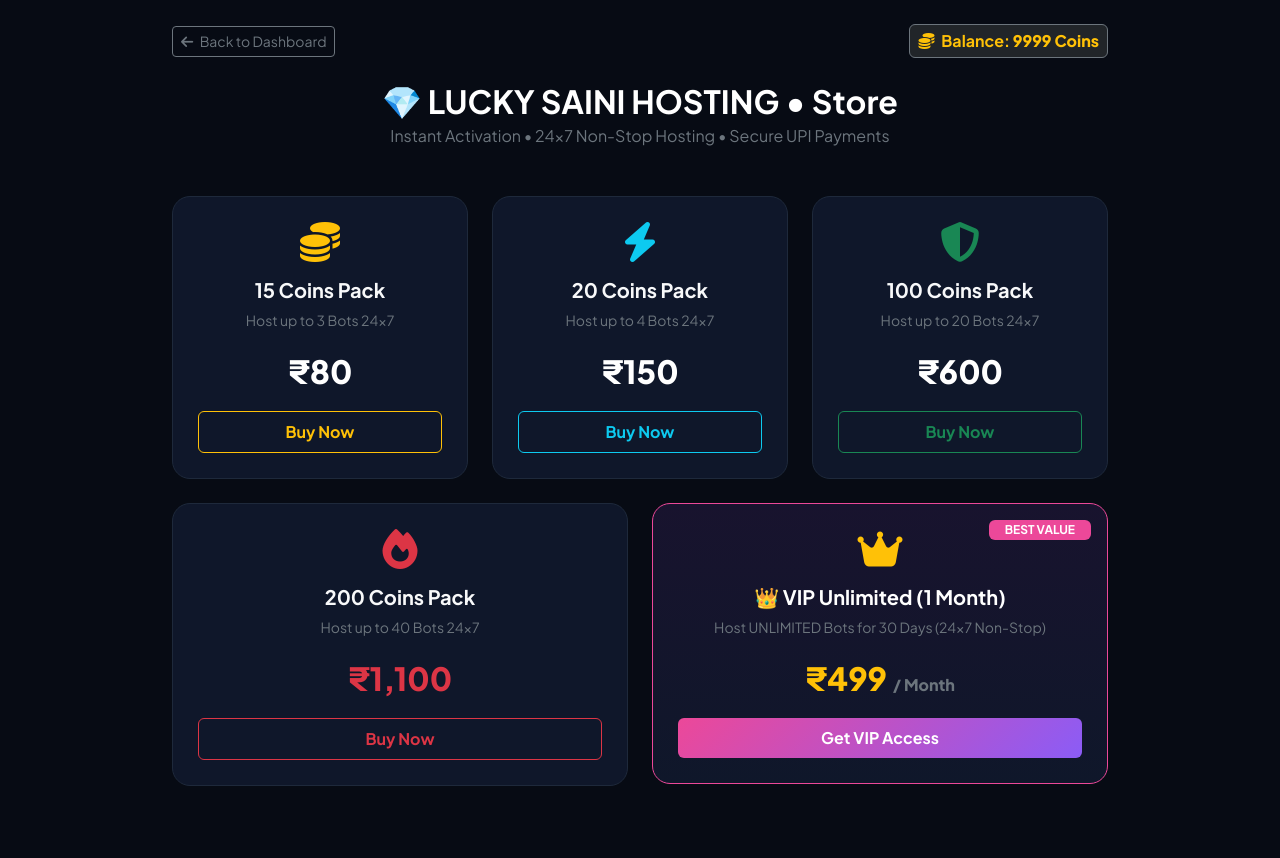
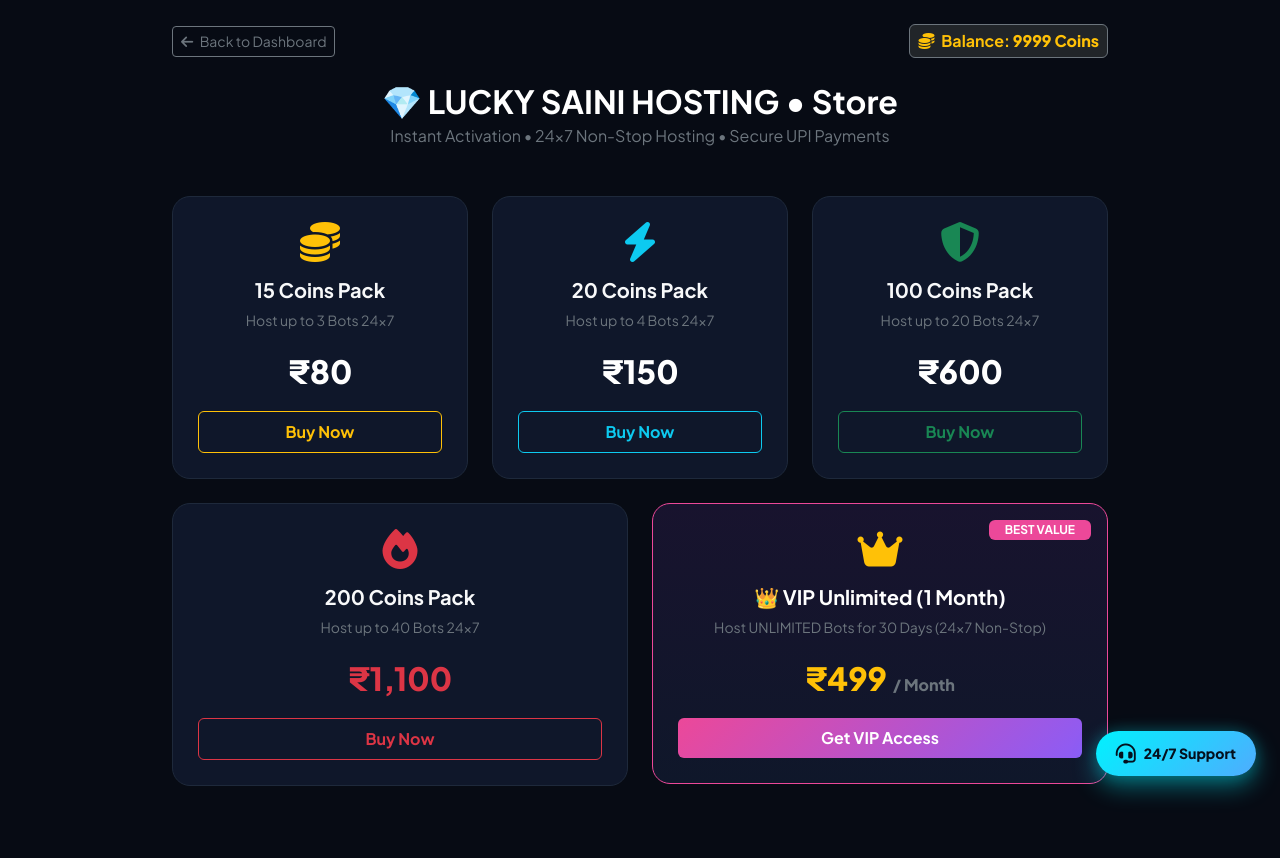
Before and after one commit to anshikasaini9982-gif/lucky-saas-host, a Flask app: page /store in a window 1280 px wide. Run offline with Flask 3, Linux system fonts and the light colour scheme; the visitor is signed in with stand-in values (Sample User, id 1); data comes from the database, SQL or seed files in the repository; data that the repository does not hold is empty; some libraries are stand-ins or nearby versions.

Commit message:
Enhance store.html with floating support button
Added a floating support button for 24/7 assistance.

```diff
--- a/templates/store.html
+++ b/templates/store.html
@@ -9,12 +9,42 @@
     <link rel="stylesheet" href="https://cdnjs.cloudflare.com/ajax/libs/font-awesome/6.4.2/css/all.min.css">
 
     <style>
-        body { background: #070b14; color: #f1f5f9; font-family: 'Plus Jakarta Sans', sans-serif; }
+        body {
+            background: #070b14;
+            color: #f1f5f9;
+            font-family: 'Plus Jakarta Sans', sans-serif;
+            min-height: 100vh;
+            padding-bottom: 80px;
+        }
         .store-card { background: #0f172a; border: 1px solid #1e293b; border-radius: 18px; padding: 25px; text-align: center; transition: 0.3s ease; position: relative; }
         .store-card:hover { border-color: #00f2fe; transform: translateY(-5px); box-shadow: 0 15px 30px rgba(0,242,254,0.15); }
         .vip-card { background: linear-gradient(180deg, #18132e 0%, #0f172a 100%); border: 1px solid #ec4899; }
         .vip-card:hover { box-shadow: 0 15px 35px rgba(236,72,153,0.3); border-color: #f472b6; }
         .price-badge { font-size: 32px; font-weight: 800; color: #fff; }
+
+        /* 💬 FLOATING SUPPORT BUTTON (BOTTOM-RIGHT) */
+        .floating-support-btn {
+            position: fixed;
+            bottom: 24px;
+            right: 24px;
+            background: linear-gradient(135deg, #00f2fe 0%, #4facfe 100%);
+            color: #04101e !important;
+            font-weight: 800;
+            font-size: 14px;
+            padding: 12px 20px;
+            border-radius: 50px;
+            box-shadow: 0 10px 25px rgba(0, 242, 254, 0.4), 0 0 15px rgba(0, 242, 254, 0.2);
+            display: inline-flex;
+            align-items: center;
+            gap: 8px;
+            text-decoration: none;
+            z-index: 9999;
+            transition: all 0.3s cubic-bezier(0.175, 0.885, 0.32, 1.275);
+        }
+        .floating-support-btn:hover {
+            transform: translateY(-4px) scale(1.05);
+            box-shadow: 0 15px 35px rgba(0, 242, 254, 0.6);
+        }
     </style>
 </head>
 <body class="py-4">
@@ -128,6 +158,12 @@
     </div>
 </div>
 
+<!-- 💬 24/7 Live Floating Support Button (Bottom-Right) -->
+<a href="https://t.me/BYLUCKSUPPORTBOT" target="_blank" class="floating-support-btn">
+    <i class="fa-solid fa-headset fs-5"></i>
+    <span>24/7 Support</span>
+</a>
+
 <script src="https://cdn.jsdelivr.net/npm/bootstrap@5.3.0/dist/js/bootstrap.bundle.min.js"></script>
 <script>
 let globalUpiId = '';
```
